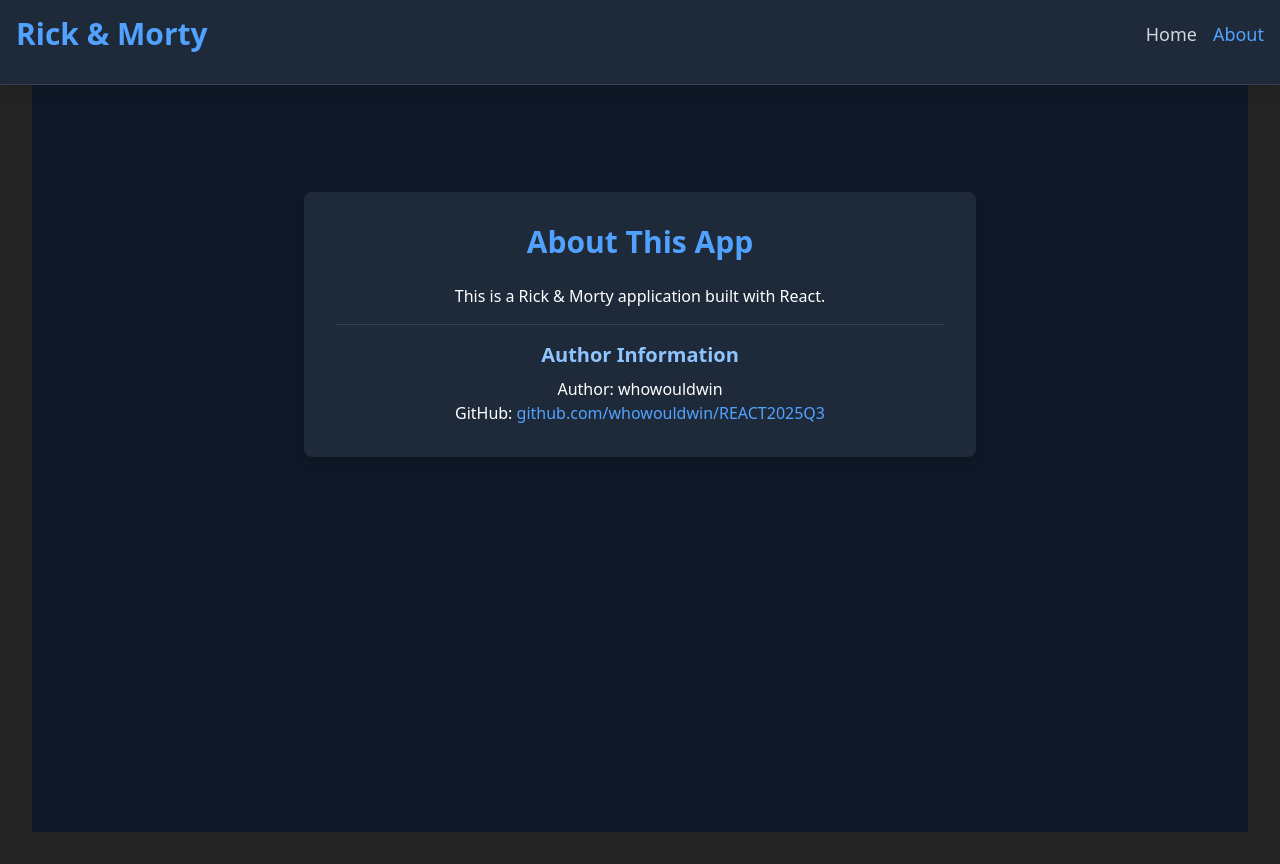
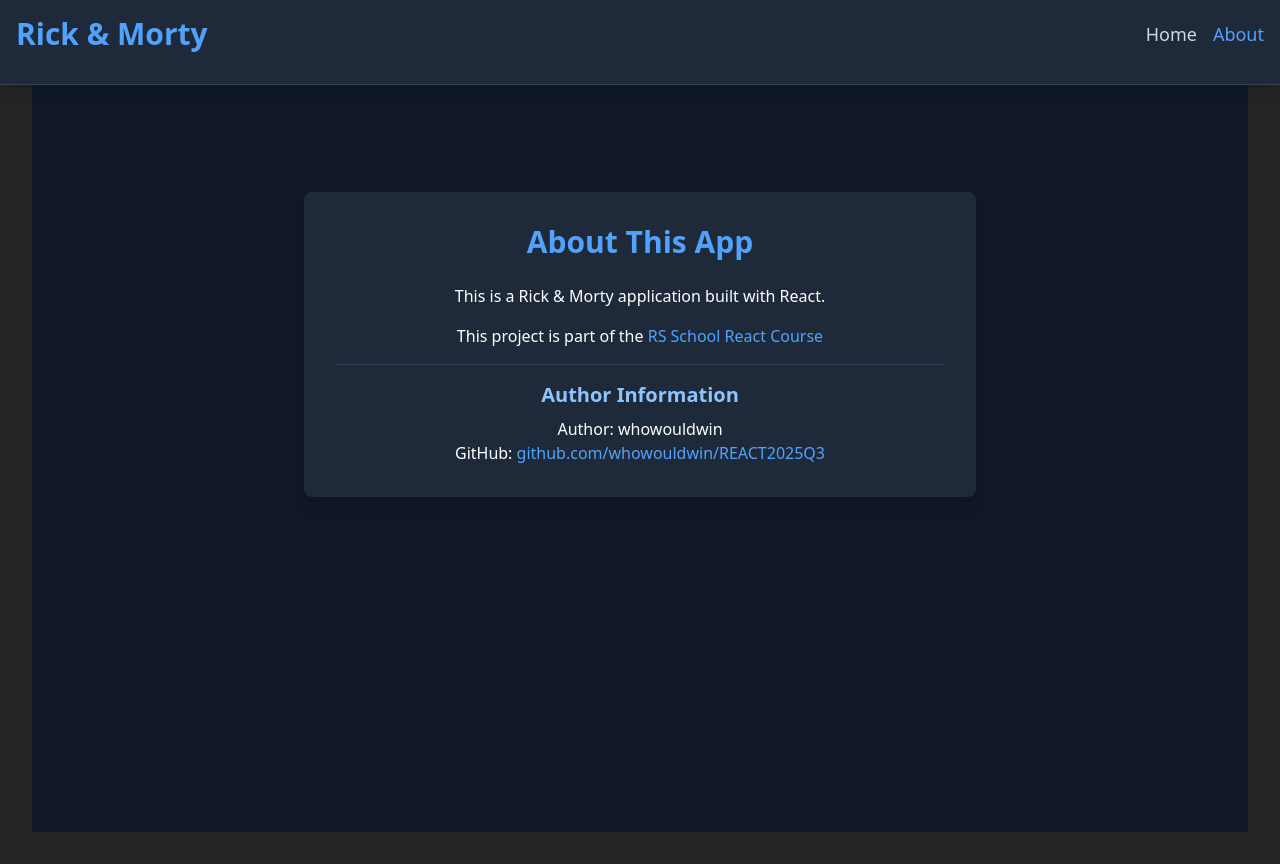
Before and after one commit to whowouldwin/REACT2025Q3, a React (Vite) app in the folder rs-react-app/: page /about in a window 1280 px wide. Built offline with nearby package versions, Linux system fonts and the light colour scheme; no server answers.

Commit message:
feat: add RS School course link to About page

```diff
--- a/rs-react-app/src/pages/About.tsx
+++ b/rs-react-app/src/pages/About.tsx
@@ -9,6 +9,18 @@
         </h1>
         <div className="text-white space-y-4">
           <p>This is a Rick & Morty application built with React.</p>
+          <p>
+            This project is part of the{' '}
+            <a
+              href="https://rs.school/courses/reactjs"
+              className="text-blue-400 hover:underline"
+              target="_blank"
+              rel="noopener noreferrer"
+            >
+              RS School React Course
+            </a>
+          </p>
+
           <div className="border-t border-gray-700 pt-4 mt-4">
             <h2 className="text-xl font-semibold text-blue-300 mb-2">
               Author Information
```
